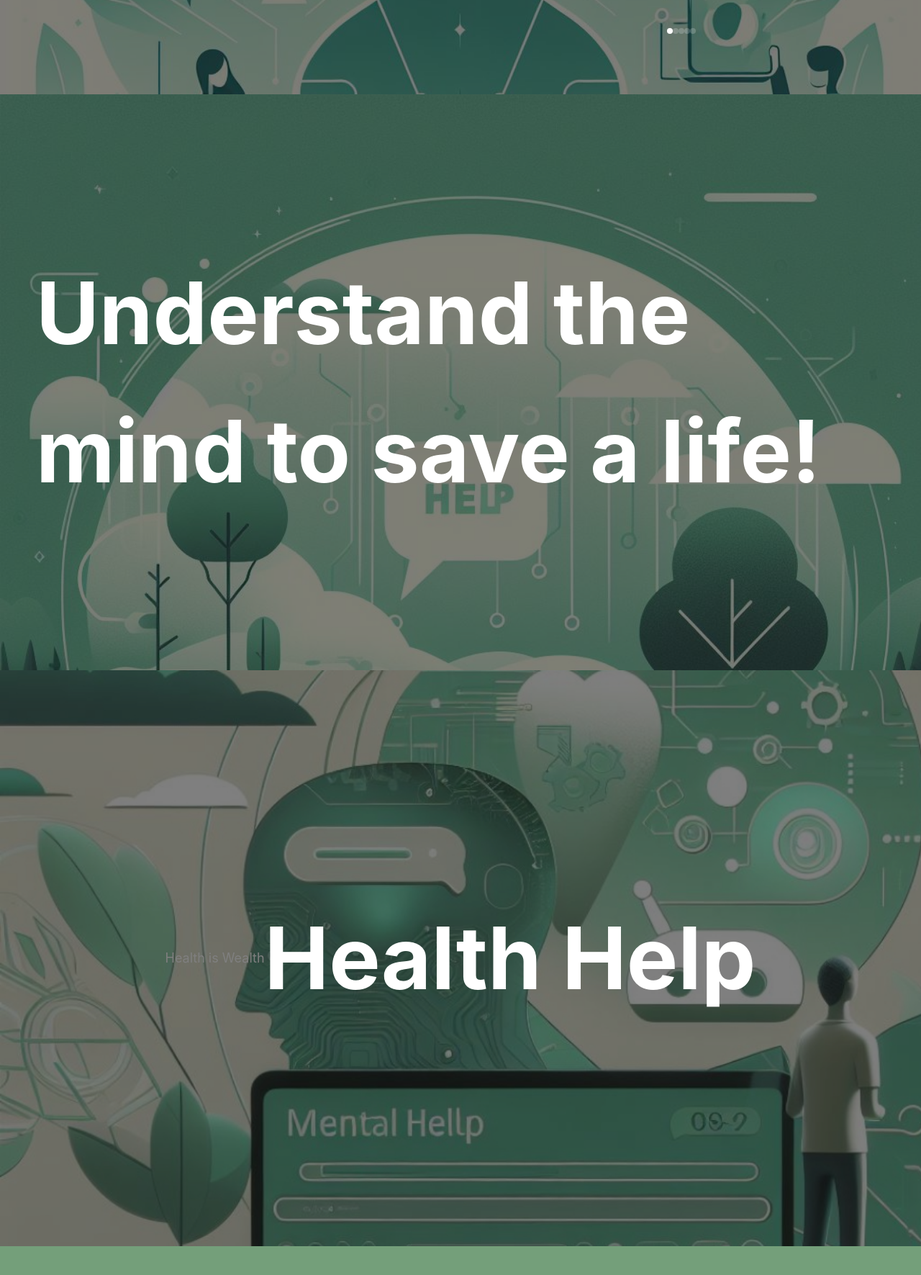
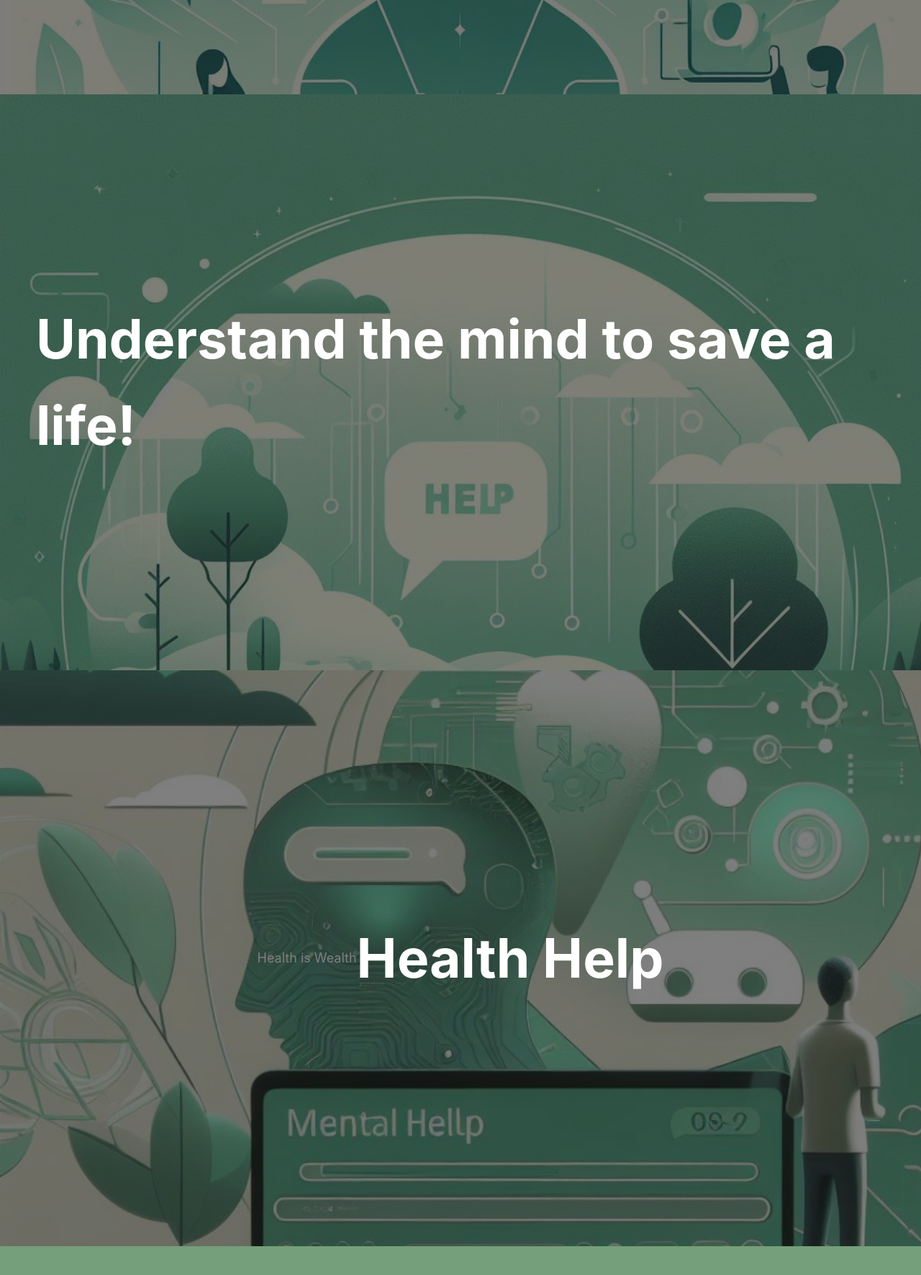
Before and after one commit to jams2517/WellnessAI-Companion, a Django app: page / in a window 1280 px wide. Shown: the part 1469-3240 px from the top of the page at 72% size. Run offline with Django 4.2, Linux system fonts and the light colour scheme; some libraries are stand-ins or nearby versions.

Commit message:
modified fonts

```diff
--- a/HomePage/templates/getStarted.html
+++ b/HomePage/templates/getStarted.html
@@ -45,13 +45,13 @@
     <section id="journey" style="background-image:url({% static 'media/chatEaseBG.jpeg' %});background-repeat: no-repeat;object-fit: contain;background-size: cover;">
       <div>
         <span>discover</span>
-        <h1>Explore your</h1>
-        <h1>own Journey</h1>
+        <h2>Explore your</h2>
+        <h2>own Journey</h2>
         <hr>
         <p>Discover plenty of interactions and customization inside our webapp that will make your experience totally about you.</p>
         <a href="/register">Start your History</a>
       </div>
-      <div class="swiper">
+      <!--<div class="swiper">
         <div class="swiper-wrapper">
           <div class="swiper-slide swiper-slide--one">
             <div>
@@ -85,20 +85,20 @@
           </div>
         </div>
         <!-- Add Pagination -->
-        <div class="swiper-pagination"></div>
+       <!--<div class="swiper-pagination"></div>-->
       </div>
     </section>
 
     <section id="chatEase"
       style="background-image:url({% static 'media/journeyBG.jpeg' %});background-repeat: no-repeat;object-fit: cover;background-size: cover;">
 
-      <h1>Understand the mind to save a life!</h1>
+      <h2>Understand the mind to save a life!</h2>
     </section>
 
     <section id="health"
       style="background-image:url({% static 'media/healthBG.jpg' %});background-repeat: no-repeat;object-fit: cover;background-size: cover;">
       <span>Health is Wealth</span><br>
-      <h1>Health Help</h1>
+      <h2>Health Help</h2>
     </section>
 
   </div>
```
